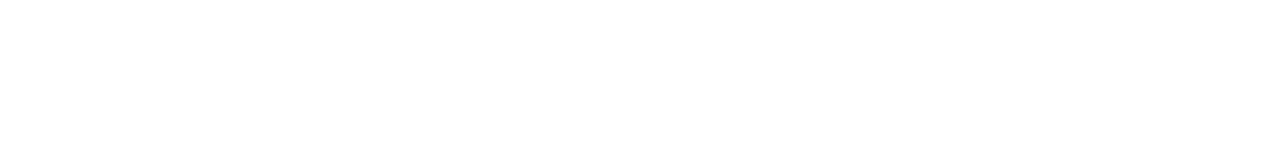
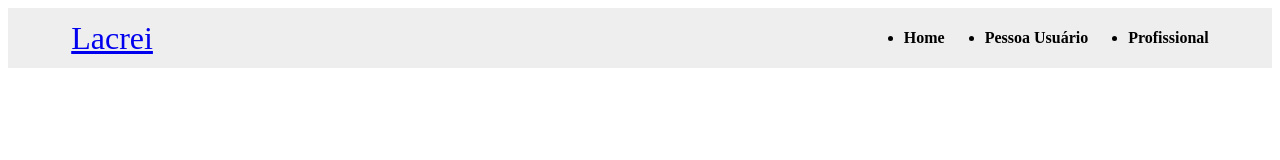
Before and after one commit to DiegoFabbrii/projeto-lacrei, a Gatsby site: page / in a window 1280 px wide. Built offline with nearby package versions, Linux system fonts and the light colour scheme; Gatsby itself is replaced by a stand-in of ours.

Commit message:
feat: add header component

```diff
--- a/package.json
+++ b/package.json
@@ -27,6 +27,7 @@
     "@types/node": "^18.16.13",
     "@types/react": "^18.2.6",
     "@types/react-dom": "^18.2.4",
+    "@types/styled-components": "^5.1.26",
     "typescript": "^5.0.4"
   }
 }
--- /dev/null
+++ b/src/components/header/index.tsx
@@ -0,0 +1,21 @@
+import * as React from "react";
+import * as S from "./style";
+import { Link } from "gatsby";
+
+export const Header: React.FC = () => {
+  return (
+    <S.Container>
+      <S.Navigation>
+        <S.Logo>
+          <Link to="/">Lacrei</Link>
+        </S.Logo>
+
+        <S.NavList>
+          <li>Home</li>
+          <li>Pessoa Usuário</li>
+          <li>Profissional</li>
+        </S.NavList>
+      </S.Navigation>
+    </S.Container>
+  );
+};
--- /dev/null
+++ b/src/components/header/style.ts
@@ -0,0 +1,37 @@
+import styled from "styled-components";
+
+export const Container = styled.header`
+  background-color: #eee;
+  height: 60px;
+`;
+
+export const Navigation = styled.nav`
+  max-width: 1238px;
+  width: 90%;
+  height: 100%;
+
+  display: flex;
+  justify-content: space-between;
+  align-items: center;
+
+  margin: 0 auto;
+
+  @media only screen and (max-width: 529px) {
+    flex-direction: column;
+  }
+`;
+
+export const Logo = styled.div`
+  font-size: 2rem;
+`;
+
+export const NavList = styled.ul`
+  display: flex;
+  gap: 40px;
+
+  font-weight: 700;
+
+  @media only screen and (max-width: 529px) {
+    font-size: 0.875rem;
+  }
+`;
--- a/src/pages/index.tsx
+++ b/src/pages/index.tsx
@@ -1,8 +1,13 @@
 import * as React from "react";
 import type { HeadFC, PageProps } from "gatsby";
+import { Header } from "../components/header";
 
 const IndexPage: React.FC<PageProps> = () => {
-  return <main></main>;
+  return (
+    <main>
+      <Header />
+    </main>
+  );
 };
 
 export default IndexPage;
```
Also changed, not shown: 1 other file.
